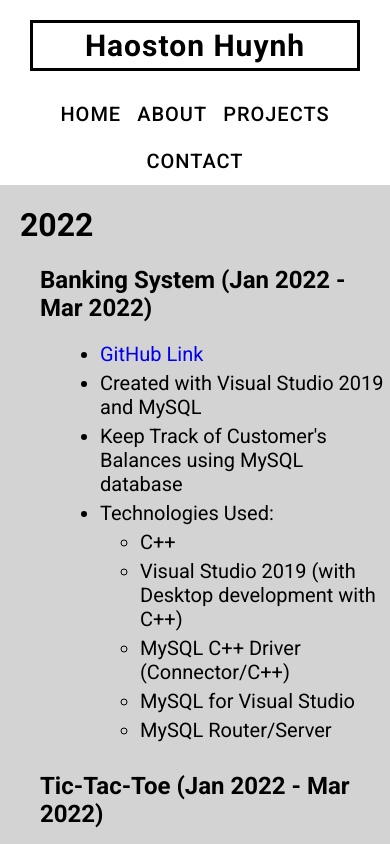
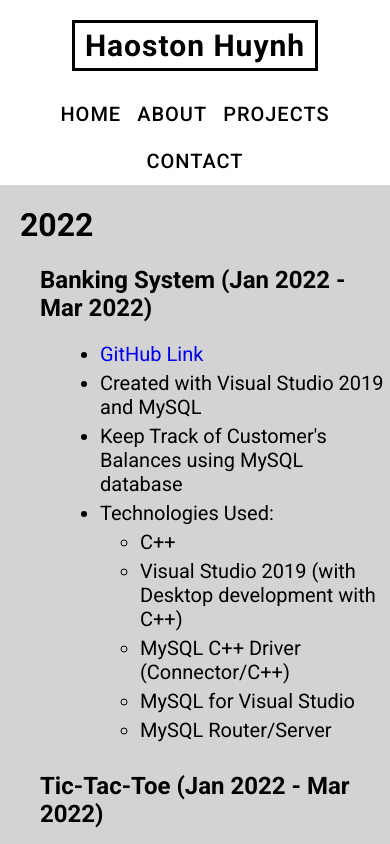
Before and after one commit to haostonh/portfolio, a React (Create React App) app in the folder client/: page /portfolio/projects in a window 390 px wide. Shown: the top 844 px of the page. Built offline with nearby package versions, Linux system fonts and the light colour scheme.

Commit message:
fix border to fit text size

```diff
--- a/client/src/componentsCSS/NavBar.css
+++ b/client/src/componentsCSS/NavBar.css
@@ -11,6 +11,7 @@
     padding-top: 5px;
     padding-bottom: 5px;
     letter-spacing: 1px;
+    width: fit-content;
 }
 .navButtonBar {
     margin-left: auto;
@@ -45,6 +46,7 @@
     margin-left: 60px;
     margin-right: 60px;
     font-size: 30px;
+    align-self: center;
   }
   .navButtonBar {
       margin-left: 20px;
@@ -71,6 +73,7 @@
     margin-left: 30px;
     margin-right: 30px;
     font-size: 30px;
+    align-self: center;
   }
   .navButtonBar {
     margin-left: 0px;
```
